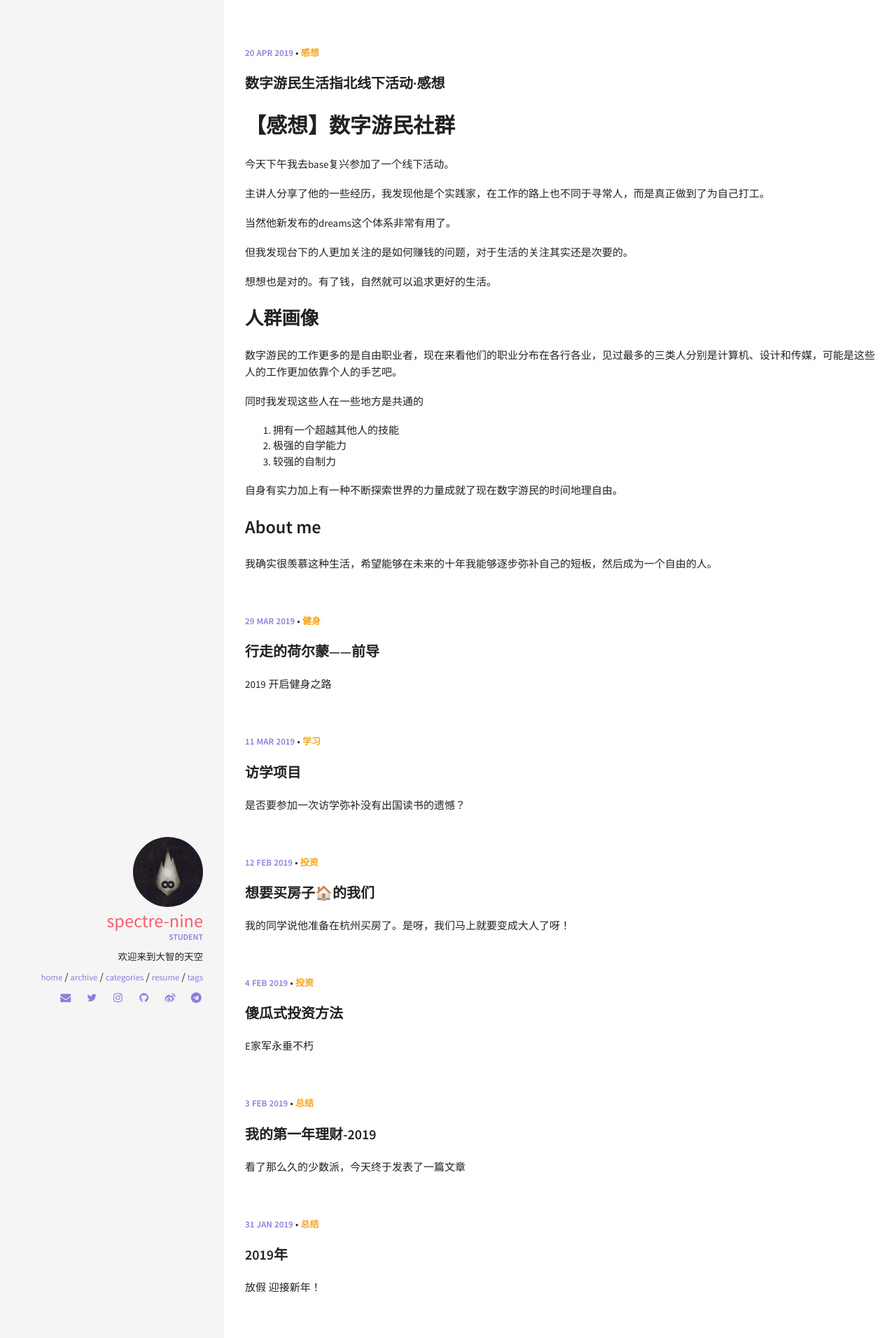
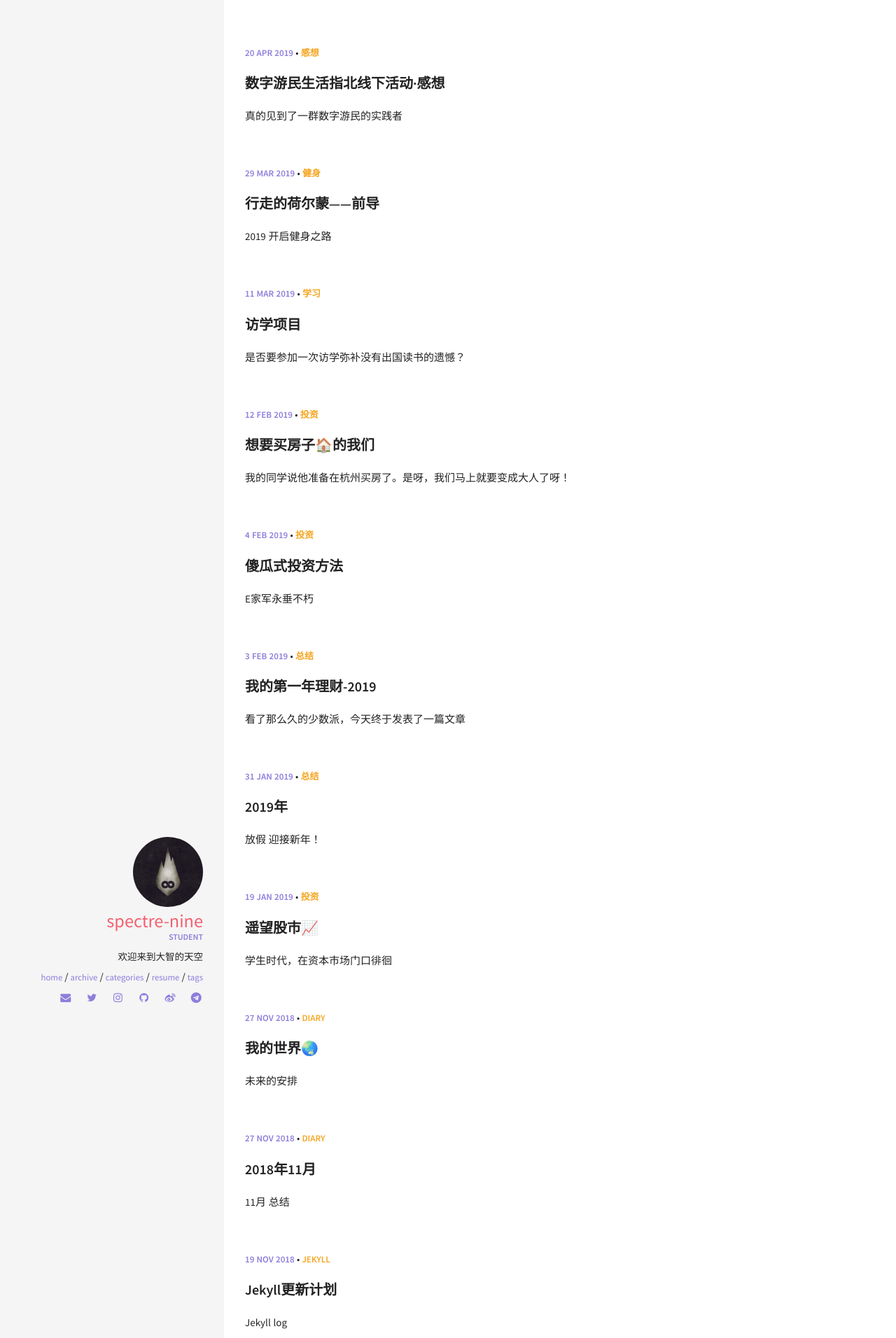
Before and after one commit to Nickszy/nickszy.github.io, a Jekyll site: the page built from index.html, in a window 1280 px wide. Shown: the top 1912 px of the page at 70% size. Built offline with Jekyll 4.4.1, drawn with Linux system fonts in a browser that asks for light colours; the list of posts is cut into pages by our own code; part of the change alters nothing that is shown.

```diff
--- a/_posts/2019-04-20-digital-nomad-party.md
+++ b/_posts/2019-04-20-digital-nomad-party.md
@@ -5,6 +5,7 @@ categories:
   - 感想
 tags:
   - 数字游民
+excerpt: 真的见到了一群数字游民的实践者
 ---
 
 # 【感想】数字游民社群
```
